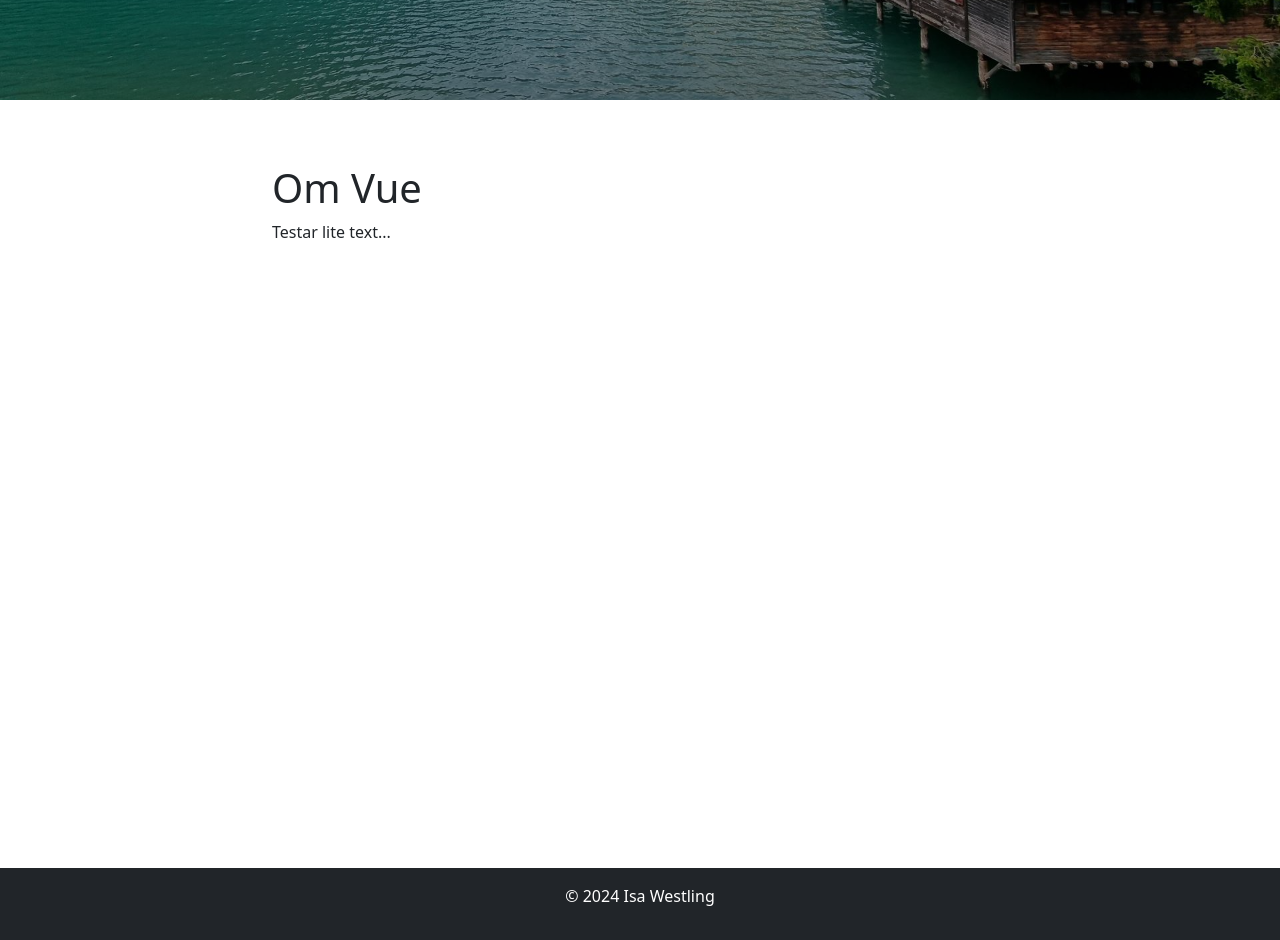
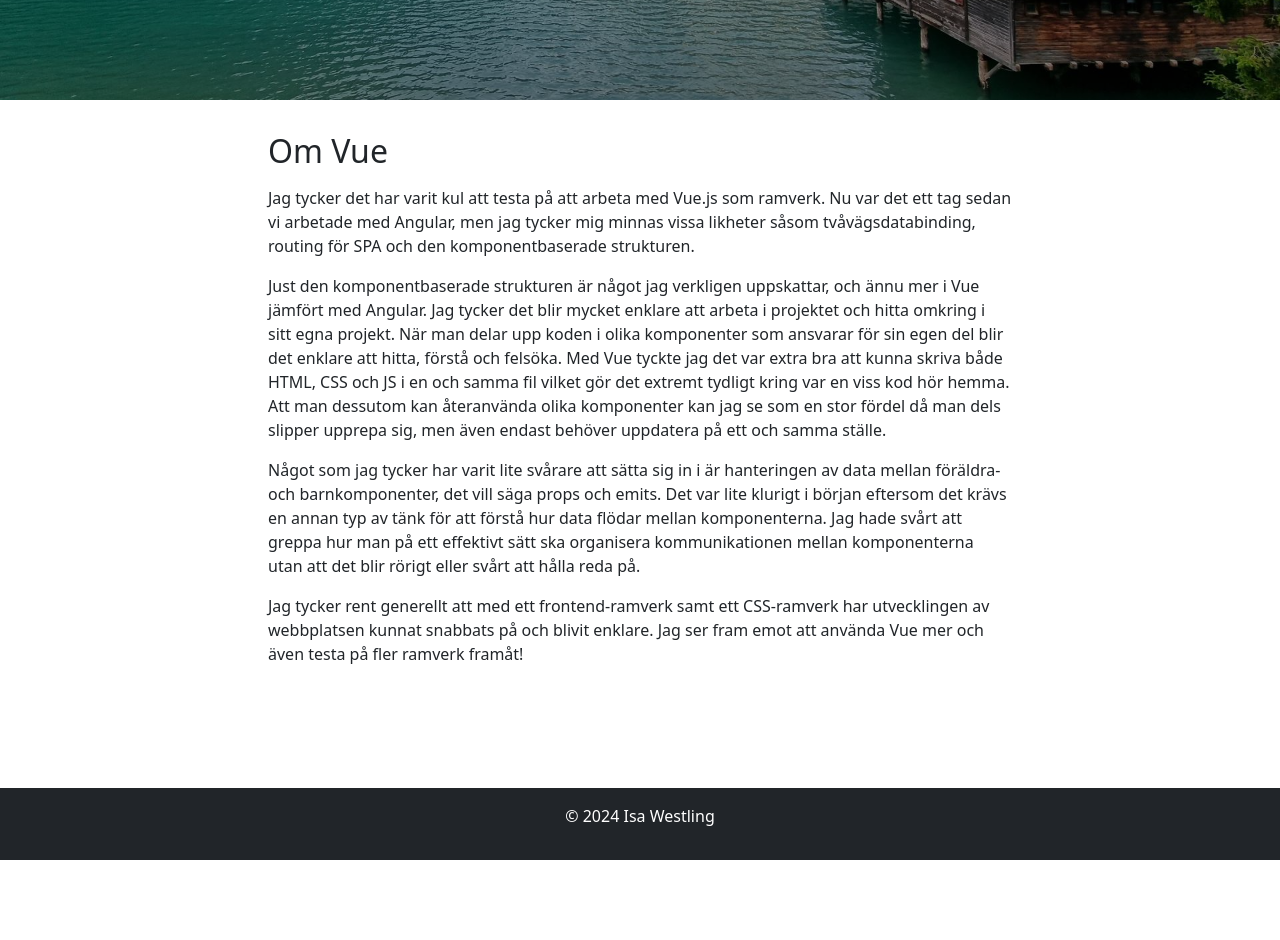
Before and after one commit to iswe2301/fullstack-moment3, a Vue app: page /om-vue in a window 1280 px wide. Shown: the part 500-1440 px from the top of the page. After the commit the page ends 1360 px from the top, so only its background shows below. Built offline with nearby package versions, Linux system fonts and the light colour scheme.

Commit message:
Uppdaterat InfoView.vue med HTML-innehåll för info om vue.

```diff
--- a/src/views/InfoView.vue
+++ b/src/views/InfoView.vue
@@ -1,14 +1,34 @@
 <template>
-    <main>
-        <h1>Om Vue</h1>
-        <p>Testar lite text...</p>
-    </main>
+    <!-- Container för innehållet -->
+    <div class="container">
+        <!-- Rubrik och text -->
+        <h2 class="mb-3">Om Vue</h2>
+        <p>Jag tycker det har varit kul att testa på att arbeta med Vue.js som ramverk. Nu var det ett tag sedan vi
+            arbetade med Angular, men jag tycker mig minnas vissa likheter såsom tvåvägsdatabinding, routing för SPA och
+            den komponentbaserade strukturen.</p>
+        <p>Just den komponentbaserade strukturen är något jag verkligen uppskattar, och ännu mer i Vue jämfört med
+            Angular. Jag tycker det blir mycket enklare att arbeta i projektet och hitta omkring i sitt egna projekt.
+            När man delar upp koden i olika komponenter som ansvarar för sin egen del blir det enklare att hitta, förstå
+            och felsöka. Med Vue tyckte jag det var extra bra att kunna skriva både HTML, CSS och JS i en och samma fil
+            vilket gör det extremt tydligt kring var en viss kod hör hemma. Att man dessutom kan återanvända olika
+            komponenter kan jag se som en stor fördel då man dels slipper upprepa sig, men även endast behöver uppdatera
+            på ett och samma ställe.</p>
+        <p>Något som jag tycker har varit lite svårare att sätta sig in i är hanteringen av data mellan föräldra- och
+            barnkomponenter, det vill säga props och emits. Det var lite klurigt i början eftersom det krävs en annan
+            typ av tänk för att förstå hur data flödar mellan komponenterna. Jag hade svårt att greppa hur man på ett
+            effektivt sätt ska organisera kommunikationen mellan komponenterna utan att det blir rörigt eller svårt att
+            hålla reda på.</p>
+        <p>Jag tycker rent generellt att med ett frontend-ramverk samt ett CSS-ramverk har utvecklingen av webbplatsen
+            kunnat snabbats på och blivit enklare. Jag ser fram emot att använda Vue mer och även testa på fler ramverk
+            framåt!</p>
+    </div>
 </template>
 
 <script>
-
+// Exportera vy-komponenten
+export default {
+    name: 'InfoView'
+}
 </script>
 
-<style scoped>
-
-</style>
+<style scoped></style>
```
